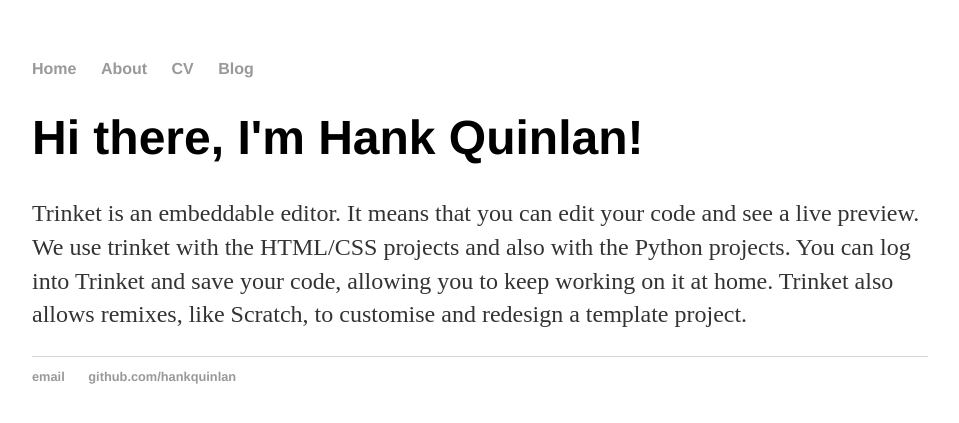
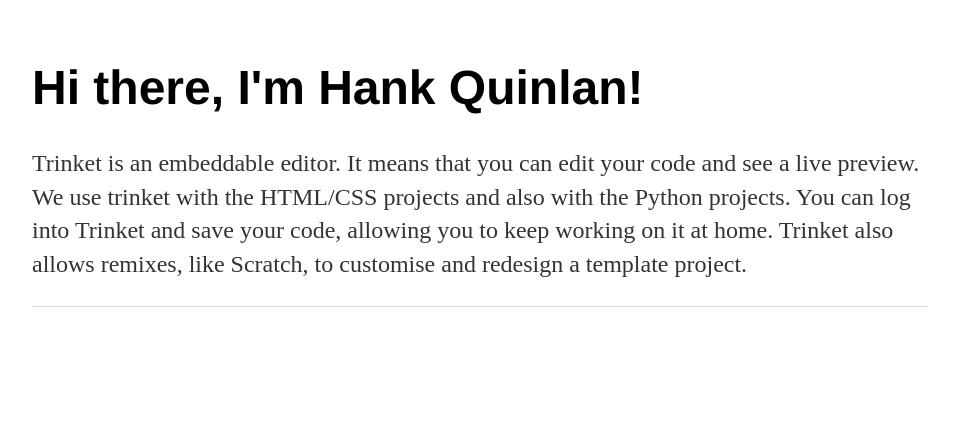
Before and after one commit to emillym/emillym.github.io, a Jekyll site: the page built from index.html, in a window 1280 px wide. Shown: the top 423 px of the page, without its empty margins (160-1119 px from the left). Built offline with Jekyll 4.4.1, drawn with Linux system fonts in a browser that asks for light colours.

Commit message:
Update default.html

```diff
--- a/_layouts/default.html
+++ b/_layouts/default.html
@@ -6,24 +6,12 @@
 			<link rel="stylesheet" type="text/css" href="/css/main.css">
 		</head>
 		<body>
-			<nav>
-	    		<ul>
-	        		<li><a href="/">Home</a></li>
-		        	<li><a href="/about">About</a></li>
-	        		<li><a href="/cv">CV</a></li>
-	        		<li><a href="/blog">Blog</a></li>
-	    		</ul>
-			</nav>
 			<div class="container">
 
 			{{ content }}
 
 			</div><!-- /.container -->
 			<footer>
-	    		<ul>
-	        		<li><a href="mailto:hankquinlanhub@gmail.com">email</a></li>
-	        		<li><a href="https://github.com/hankquinlan">github.com/hankquinlan</a></li>
-				</ul>
 			</footer>
 		</body>
 	</html>
```
